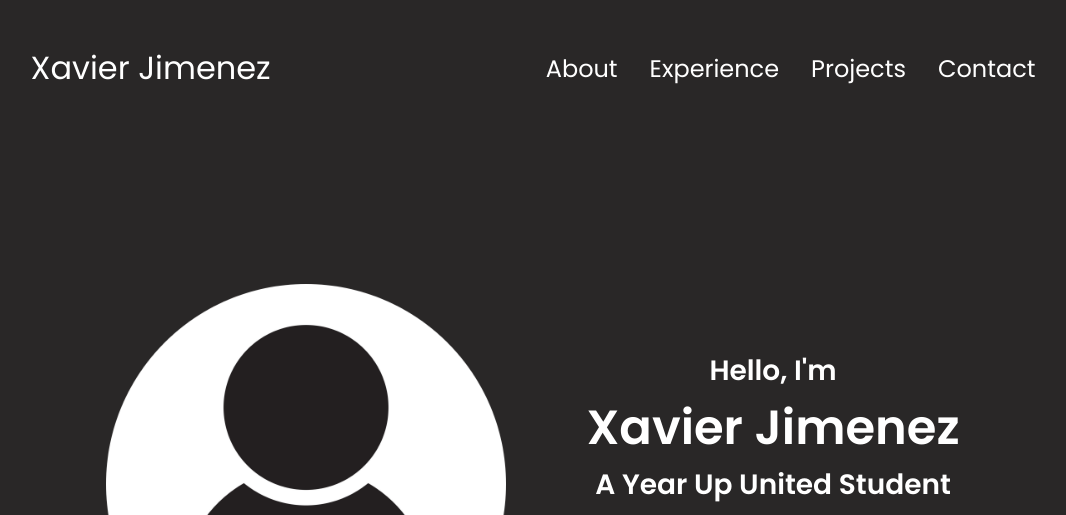
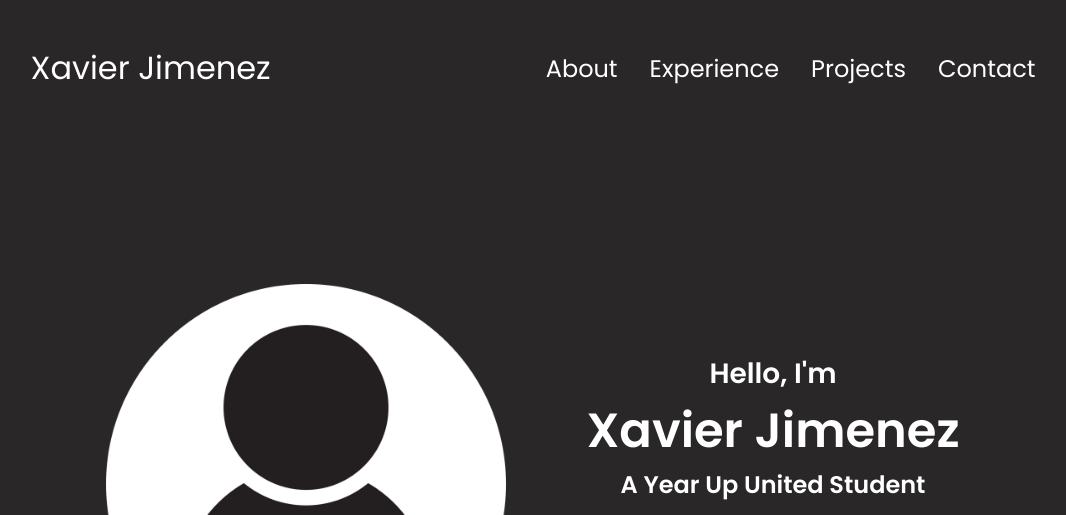
Before and after one commit to xman601/My-Website, a plain HTML site: page index.html in a window 1280 px wide. Shown: the top 515 px of the page, without its empty margins (107-1173 px from the left). Drawn offline with Linux system fonts and the light colour scheme.

Commit message:
Changed font size

```diff
--- a/style.css
+++ b/style.css
@@ -194,7 +194,7 @@ section {
 }
 
 .section__text__p2 {
-  font-size: 1.75rem;
+  font-size: 1.50rem;
   margin-bottom: 1rem;
 }
 
```
Also changed, not shown: index.html (+9 -1 lines).
